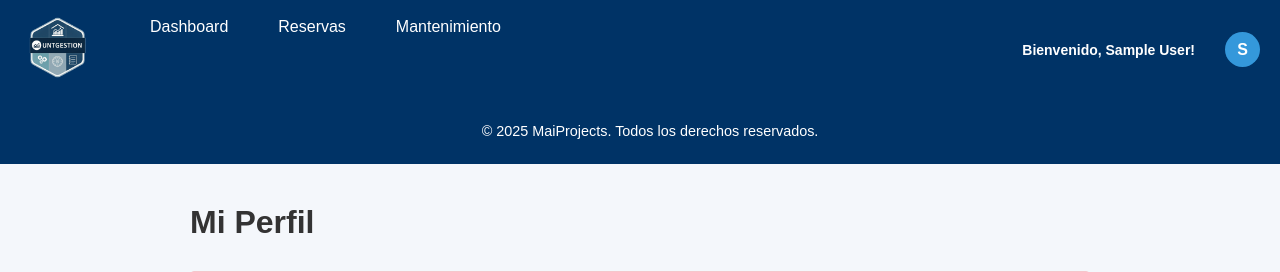
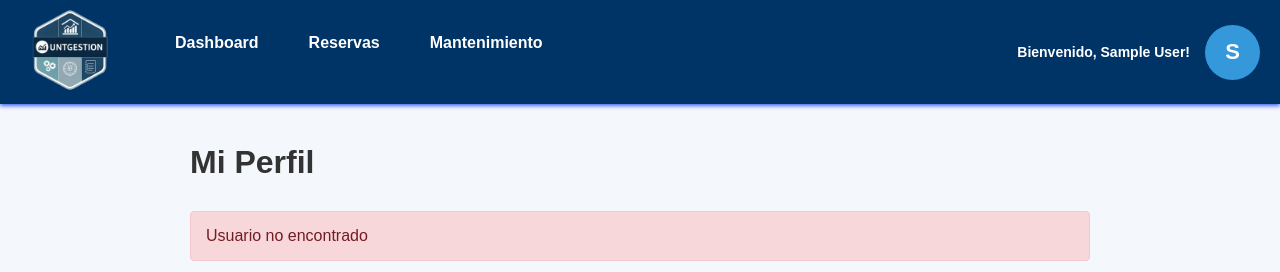
Before and after one commit to Mairon754/UNT-Reservas, a PHP site: page /pages/profile.php in a window 1280 px wide. Shown: the top 272 px of the page. Run offline with PHP 8.4, Linux system fonts and the light colour scheme; the visitor is signed in with stand-in values (Sample User, id 1); data that the repository does not hold is empty; some libraries are stand-ins or nearby versions.

Commit message:
arreglos frontend con usuario hogar (mama)

```diff
--- a/navbar.php
+++ b/navbar.php
@@ -468,8 +468,9 @@
             align-items: center;
             background-color: #003366;
             color: white;
-            padding: 10px 20px;
+            padding: 0px 20px;
             box-shadow: 0 2px 4px rgba(12, 58, 241, 0.76);
+            min-height: 70px;
         }
 
         .nav-links {
@@ -480,11 +481,14 @@
         }
 
         .nav-links a {
-            color: white;
-            text-decoration: none;
-            padding: 8px 15px;
-            border-radius: 4px;
-            transition: background-color 0.3s;
+        color: white;
+        text-decoration: none;
+        padding: 8 15px;
+        height: 70px;        /* Misma altura que navbar min-height */
+        display: flex;
+        align-items: center;  /* Centra el texto verticalmente */
+        transition: background-color 0.3s;
+        font-weight: bold;
         }
 
         .nav-links a:hover {
@@ -515,7 +519,7 @@
             flex-direction: column;
             align-items: center;
             justify-content: space-between;
-            margin-right: 20px;
+            margin-right: 10px;
         }
 
         .user-info span {
@@ -525,7 +529,7 @@
         .user-info a {
             color:rgb(11, 239, 22);
             text-decoration: none;
-            font-size: 12px;
+            font-size: 15px;
             margin-top: 3px;
         }
 
@@ -535,7 +539,7 @@
         }
 
         .logo-image {
-            width:  75px;  /* o el tamaño que desee */
+            width:  100px;  /* o el tamaño que desee */
             height: auto;  /* mantiene la proporción */
             }
 
@@ -550,9 +554,9 @@
 }
 
 .user-avatar {
-    width: 35px;
-    height: 35px;
-    border-radius: 50%;
+    width: 55px;
+    height: 55px;
+    border-radius: 60%;
     background-color: #3498db;
     color: white;
     display: flex;
@@ -560,6 +564,7 @@
     justify-content: center;
     font-weight: bold;
     cursor: pointer;
+    font-size: 22px;
 }
 
 .dropdown-menu {
@@ -581,18 +586,21 @@
 .dropdown-header {
     padding: 15px;
     border-bottom: 1px solid #eee;
+    background-color: #3498db;
 }
 
 .dropdown-header strong {
     display: block;
     font-size: 16px;
-    color: #333;
+    color: #ffe;
+    font-weight: bold;
 }
 
 .dropdown-header p {
     margin: 5px 0 0;
     font-size: 14px;
-    color: #666;
+    color: #fff;
+    font-weight: bold;
 }
 
 .user-role {
@@ -603,7 +611,7 @@
 
 .dropdown-divider {
     height: 1px;
-    background-color: #eee;
+    background-color: #ffe;
     margin: 0;
 }
 
@@ -622,15 +630,17 @@
 }
 
 .user-welcome {
-    font-size: 18px;
+    font-size: 22px;
     color: white;
     font-weight: bold;
-    margin-right: 10px;
+    margin-right: 5px;
 
     /* Ajustes de la barra de navegación para dispositivos pequeños */
 .navbar {
     display: flex;
     justify-content: space-between;
+    align-items: center; /* Esto centrará los elementos verticalmente */
+    min-height: 70px; /* Aumenta la altura de la barra de navegación */
     padding: 10px 20px;
     background-color: #007bff;
     color: white;
@@ -765,7 +775,5 @@
     </div>
 </body>
 
-<footer class="footer">
-        <p>&copy; 2025 MaiProjects. Todos los derechos reservados.</p>
-    </footer>
+
 </html>
--- a/pages/dashboard.php
+++ b/pages/dashboard.php
@@ -126,4 +126,7 @@
     <?php endif; ?>
 </div>
 </body>
+<footer class="footer">
+    <p>&copy; 2025 MaiProjects. Todos los derechos reservados.</p>
+</footer>
 </html>
--- a/pages/index.php
+++ b/pages/index.php
@@ -65,4 +65,7 @@
         </form>
     </div>
 </body>
+<footer class="footer">
+    <p>&copy; 2025 MaiProjects. Todos los derechos reservados.</p>
+</footer>
 </html>
--- a/pages/mantenimiento.php
+++ b/pages/mantenimiento.php
@@ -162,3 +162,6 @@
         });
     });
 </script>
+<footer class="footer">
+    <p>&copy; 2025 MaiProjects. Todos los derechos reservados.</p>
+</footer>
--- a/pages/profile.php
+++ b/pages/profile.php
@@ -293,4 +293,7 @@
 }
 </style>
 </body>
+<footer class="footer">
+    <p>&copy; 2025 MaiProjects. Todos los derechos reservados.</p>
+    </footer>
 </html>
--- a/pages/recursos.php
+++ b/pages/recursos.php
@@ -86,3 +86,6 @@
     });
 });
 </script>
+<footer class="footer">
+    <p>&copy; 2025 MaiProjects. Todos los derechos reservados.</p>
+</footer>
--- a/pages/reservas.php
+++ b/pages/reservas.php
@@ -172,3 +172,6 @@
         });
     });
 </script>
+<footer class="footer">
+    <p>&copy; 2025 MaiProjects. Todos los derechos reservados.</p>
+</footer>
--- a/pages/settings.php
+++ b/pages/settings.php
@@ -370,4 +370,7 @@
 }
 </style>
 </body>
+<footer class="footer">
+    <p>&copy; 2025 MaiProjects. Todos los derechos reservados.</p>
+</footer>
 </html>
--- a/server/maintenance/editMaintenance.php
+++ b/server/maintenance/editMaintenance.php
@@ -167,4 +167,7 @@
         <?php endif; ?>
     </script>
 </body>
+<footer class="footer">
+    <p>&copy; 2025 MaiProjects. Todos los derechos reservados.</p>
+</footer>
 </html>
--- a/server/reservation/editReservation.php
+++ b/server/reservation/editReservation.php
@@ -187,4 +187,7 @@
         <?php endif; ?>
     </script>
 </body>
+<footer class="footer">
+    <p>&copy; 2025 MaiProjects. Todos los derechos reservados.</p>
+</footer>
 </html>
--- a/server/task/editResource.php
+++ b/server/task/editResource.php
@@ -163,4 +163,7 @@
         <?php endif; ?>
     </script>
 </body>
+<footer class="footer">
+    <p>&copy; 2025 MaiProjects. Todos los derechos reservados.</p>
+</footer>
 </html>
```
Also changed, not shown: css/dashboard.css (+22 -0 lines), css/pages.css (+56 -0 lines).
